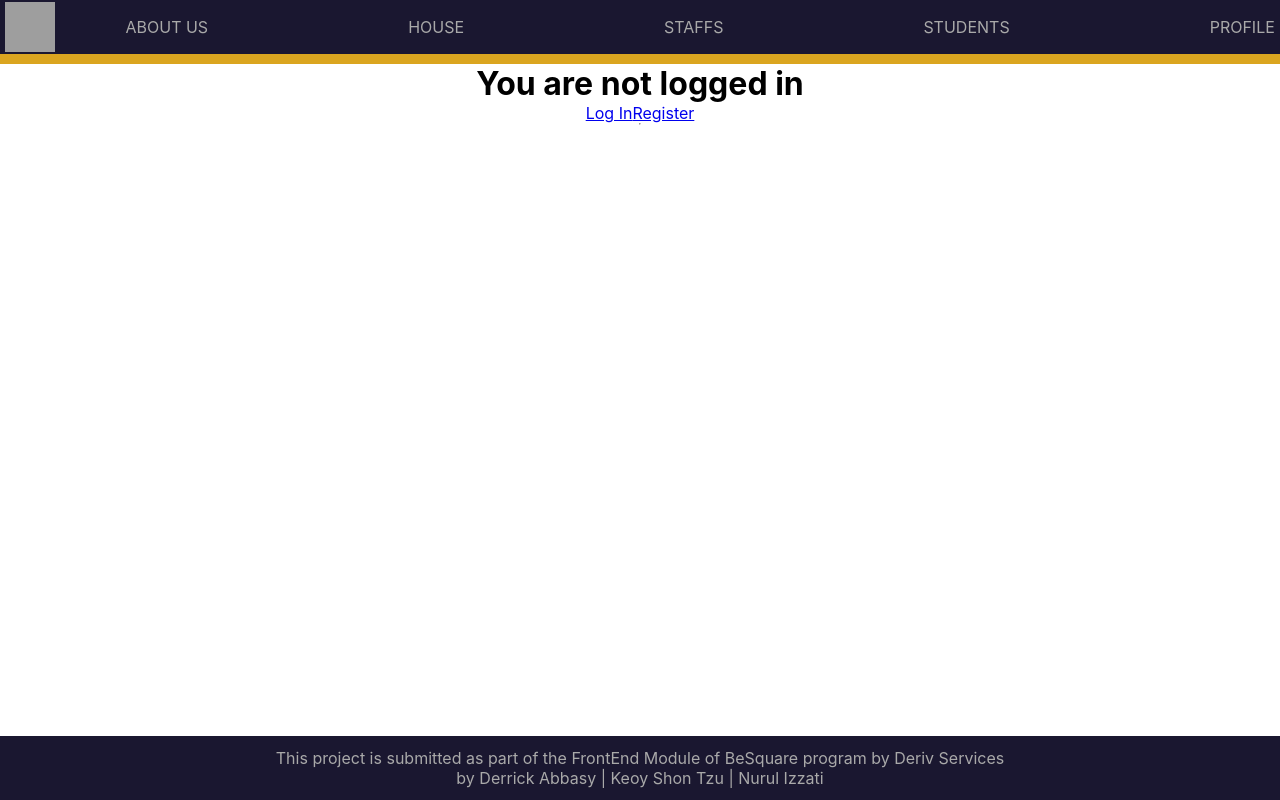
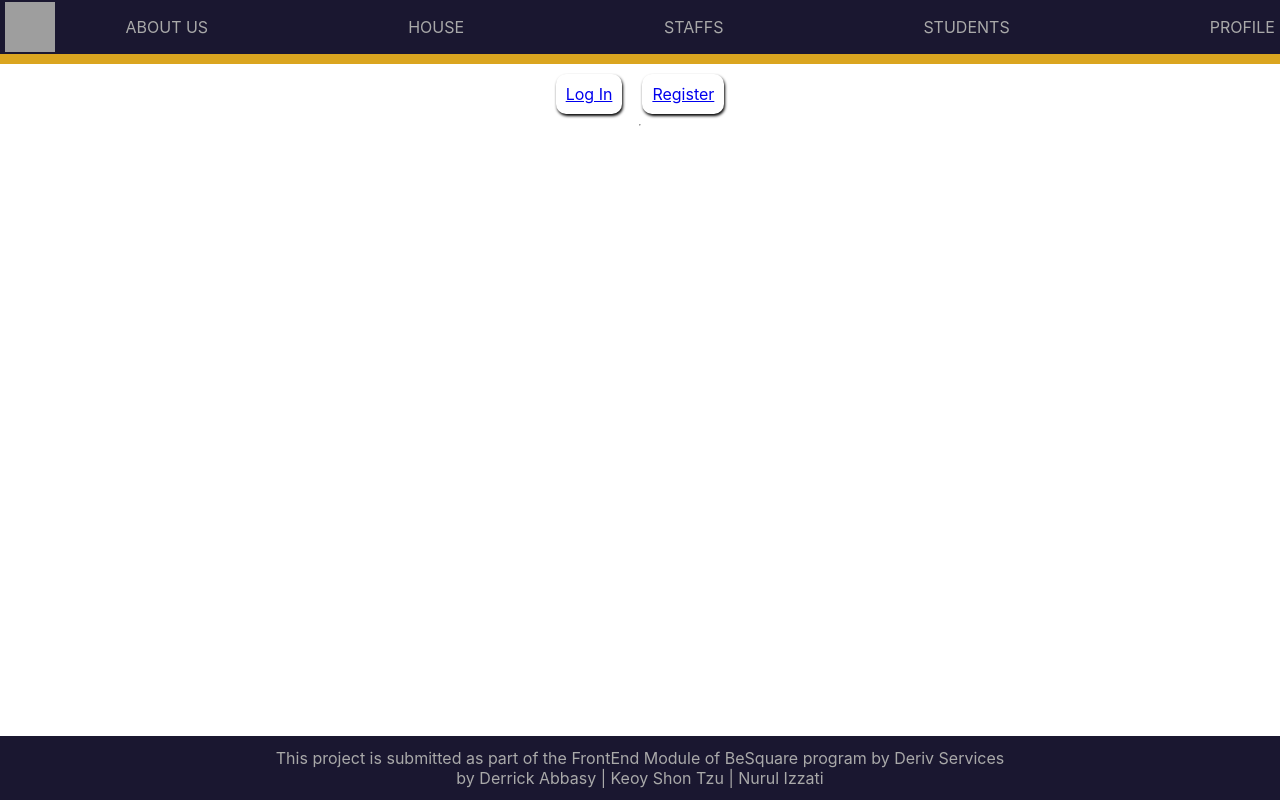
Before and after one commit to shontzu-deriv/fe-hackathon, a React (Create React App) app: page /profile in a window 1280 px wide. Built offline with nearby package versions, Linux system fonts and the light colour scheme; no server answers; grey boxes are pictures that could not be loaded.

Commit message:
profile css

```diff
--- a/src/Pages/Profile/index.css
+++ b/src/Pages/Profile/index.css
@@ -31,6 +31,18 @@ p {
   overflow: hidden;
 }
 
+nav{
+  display:flex;
+}
+
+.link {
+  margin:10px;
+  padding:10px;
+  /* border: 1px solid black; */
+  border-radius:10px;
+  box-shadow:1px 2px 3px black;
+}
+
 @media screen and (max-width: 800px) {
   .profile {
     display: block;
--- a/src/Pages/Profile/index.jsx
+++ b/src/Pages/Profile/index.jsx
@@ -50,10 +50,9 @@ const Forum = () => {
         </div>
       ) : (
         <div className="form">
-          <h1>You are not logged in</h1>
           <nav>
-            <Link to="/profile/login">Log In</Link>
-            <Link to="/profile/register">Register</Link>
+            <Link to="/profile/login"><div className="link">Log In</div></Link>
+            <Link to="/profile/register"><div className="link">Register</div></Link>
           </nav>
           {user ? <></> : <Outlet />}
           <hr />
```
